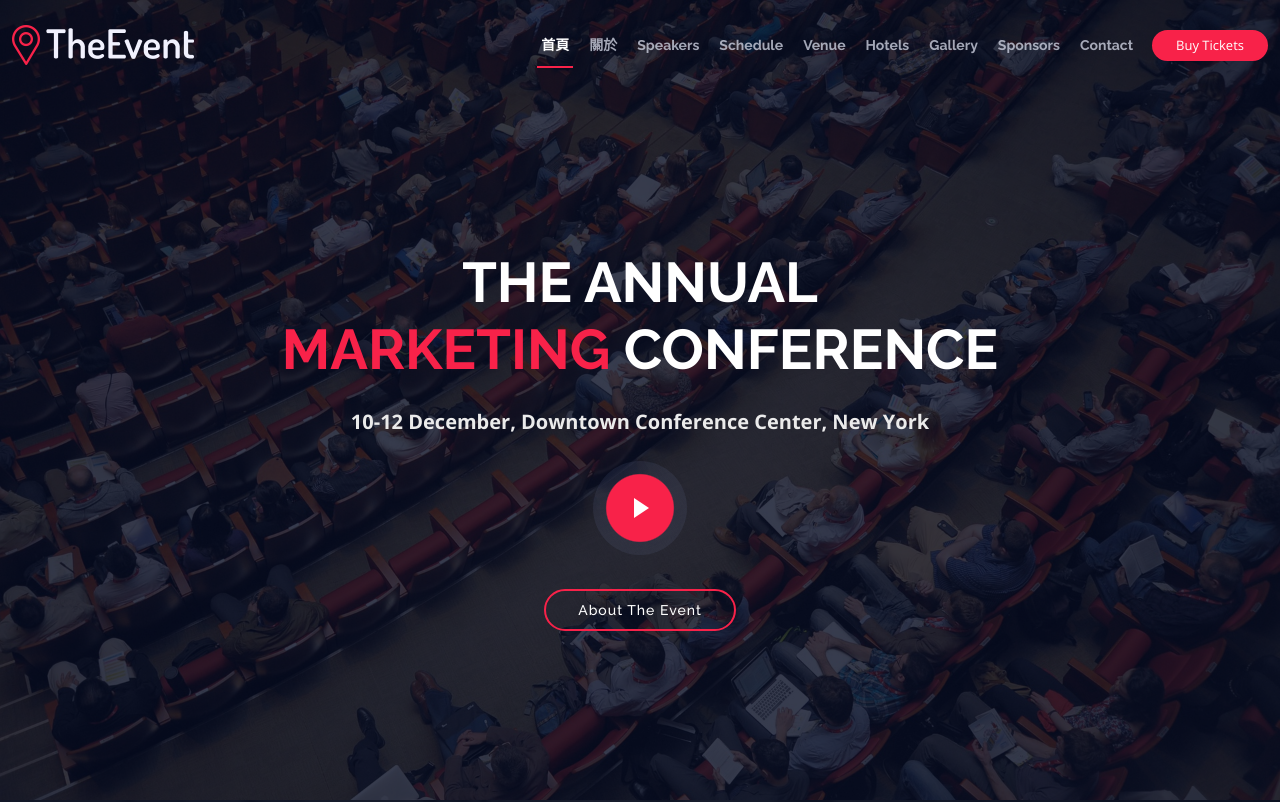
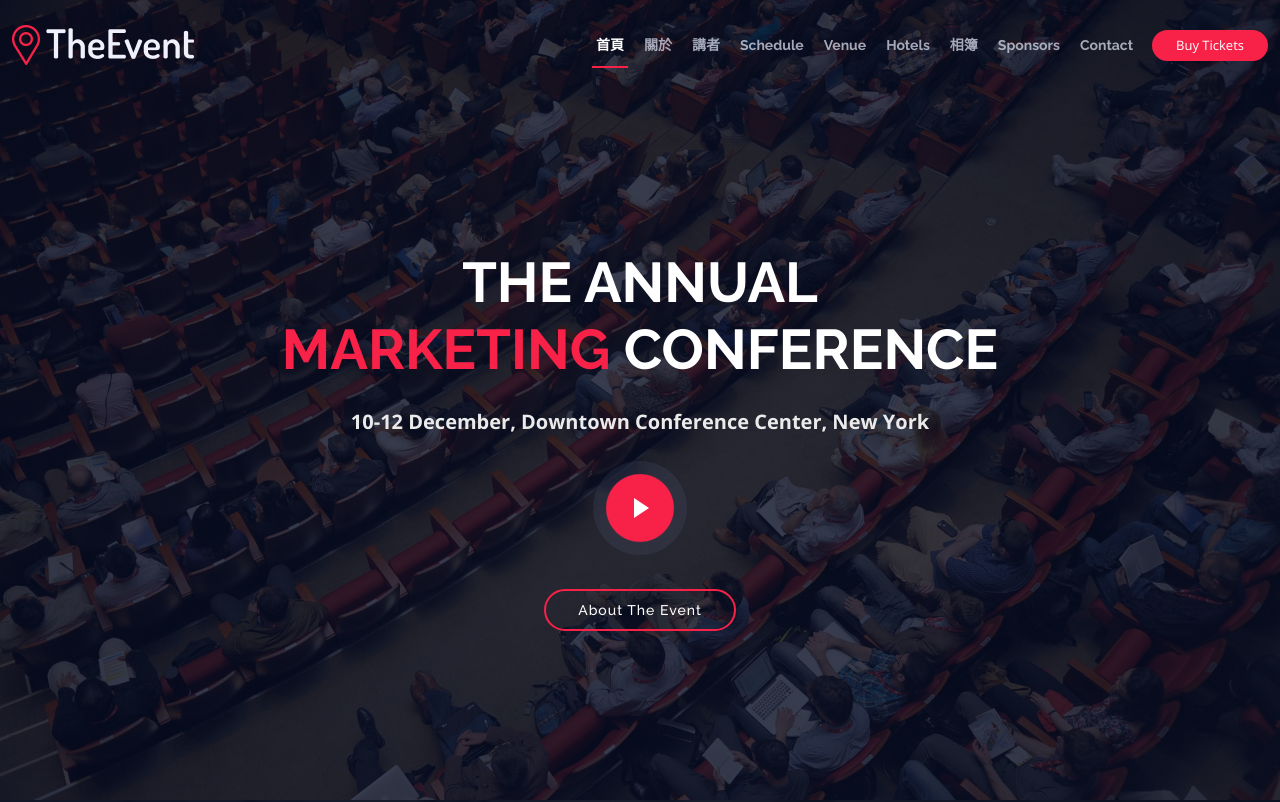
Before and after one commit to aunight/BeconRolt, a plain HTML site: page index.html in a window 1280 px wide. Shown: the top 802 px of the page. Drawn offline with nearby package versions, Linux system fonts and the light colour scheme.

Commit message:
Update index.html

```diff
--- a/index.html
+++ b/index.html
@@ -61,11 +61,11 @@
           <ul>
             <li><a class="nav-link scrollto active" href="#hero">首頁</a></li>
             <li><a class="nav-link scrollto" href="#about">關於</a></li>
-            <li><a class="nav-link scrollto" href="#speakers">Speakers</a></li>
+            <li><a class="nav-link scrollto" href="#speakers">講者</a></li>
             <li><a class="nav-link scrollto" href="#schedule">Schedule</a></li>
             <li><a class="nav-link scrollto" href="#venue">Venue</a></li>
             <li><a class="nav-link scrollto" href="#hotels">Hotels</a></li>
-            <li><a class="nav-link scrollto" href="#gallery">Gallery</a></li>
+            <li><a class="nav-link scrollto" href="#gallery">相簿</a></li>
             <li>
               <a class="nav-link scrollto" href="#supporters">Sponsors</a>
             </li>
```
